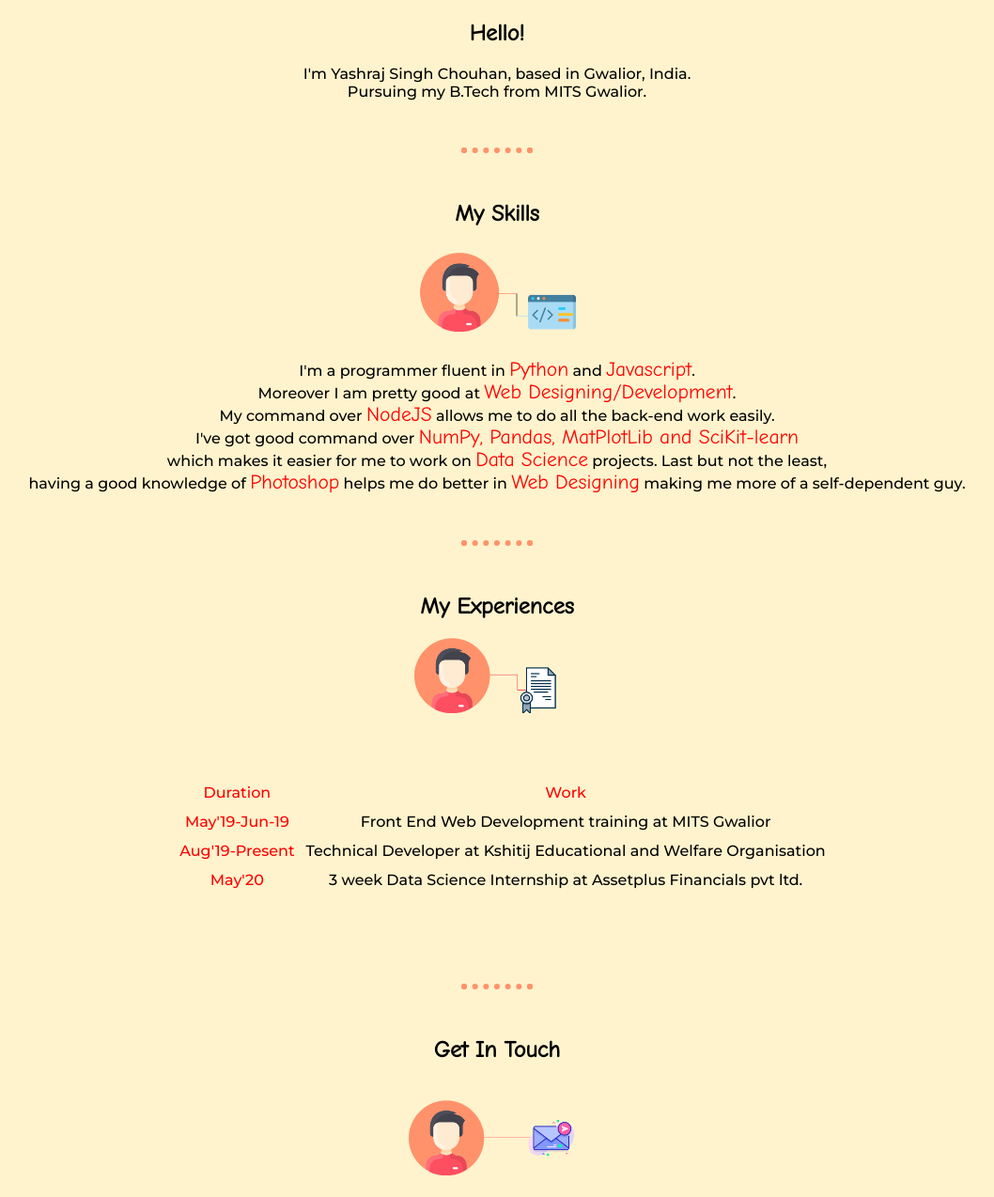
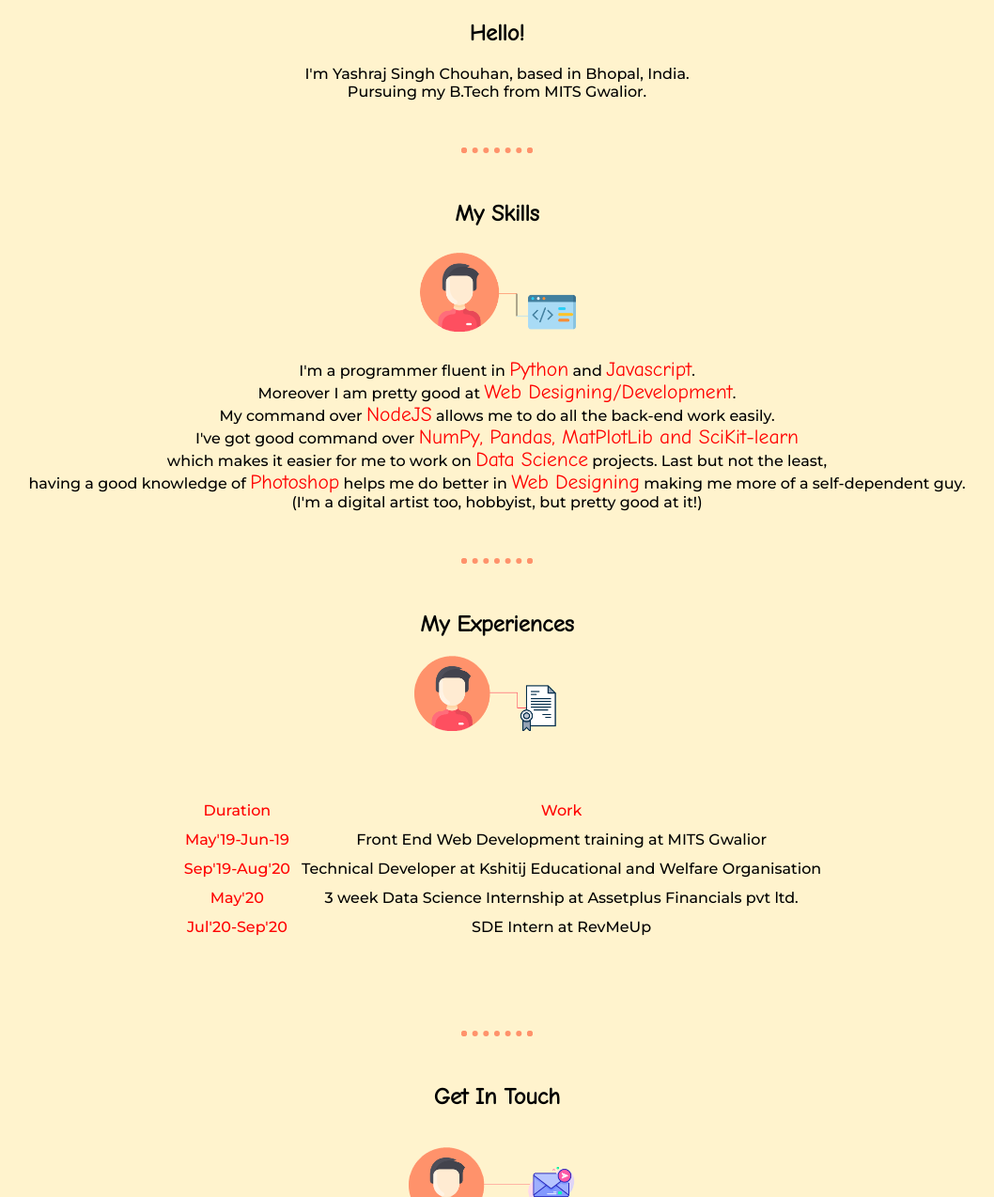
Before and after one commit to yashhhhraj/resume, a plain HTML site: page index.html in a window 1280 px wide. Shown: the part 1015-2289 px from the top of the page at 94% size, without its empty margins (111-1169 px from the left). Drawn offline with Linux system fonts and the light colour scheme.

Commit message:
updated resume 2021

```diff
--- a/index.html
+++ b/index.html
@@ -13,7 +13,7 @@
   <div class="top-container">
     <img id="cloud" src="cloud.png" alt="cloud">
     <h1 class="intro">I'm Yashraj</h1>
-    <p class="btext1">A Web Designer</p>
+    <p class="btext1">A Web Designer & Competetive programmer</p>
     <img id="cloud" src="cloud.png" alt="cloud1">
     <img id="mount" src="mount.png" alt="mount">
 
@@ -22,7 +22,7 @@
     <div class="profile">
       <img class="profpic" src="pico.png" alt="photu">
       <h2 class="btext2">Hello!</h2>
-      <p class="btext1">I'm Yashraj Singh Chouhan, based in Gwalior, India.<br>
+      <p class="btext1">I'm Yashraj Singh Chouhan, based in Bhopal, India.<br>
         Pursuing my B.Tech from MITS Gwalior.</p>
     </div>
     <hr class="hrow">
@@ -35,7 +35,8 @@
           <br> My command over <span class="hlt">NodeJS</span> allows me to do all the back-end work easily.
           <br>I've got good command over <span class="hlt">NumPy, Pandas, MatPlotLib and SciKit-learn</span>
           <br>which makes it easier for me to work on <span class="hlt">Data Science</span> projects. Last but not the least,
-          <br /> having a good knowledge of <span class="hlt">Photoshop</span> helps me do better in <span class="hlt">Web Designing</span> making me more of a self-dependent guy.</p>
+          <br> having a good knowledge of <span class="hlt">Photoshop</span> helps me do better in <span class="hlt">Web Designing</span> making me more of a self-dependent guy.
+          <br>(I'm a digital artist too, hobbyist, but pretty good at it!)</p>
       </div>
       <hr class="hrow">
       <div class="skill-row">
@@ -56,7 +57,7 @@
           </tr>
           <tr>
             <td></td>
-            <td class="date">Aug'19-Present</td>
+            <td class="date">Sep'19-Aug'20</td>
             <td class="wrk">Technical Developer at Kshitij Educational and Welfare Organisation</td>
           </tr>
           <tr>
@@ -64,6 +65,12 @@
             <td class="date">May'20</td>
             <td class="wrk">3 week Data Science Internship at Assetplus Financials pvt ltd.</td>
           </tr>
+          <tr>
+            <td></td>
+            <td class="date">Jul'20-Sep'20</td>
+            <td class="wrk">SDE Intern at RevMeUp</td>
+          </tr>
+
 
         </table>
         </center>
```
